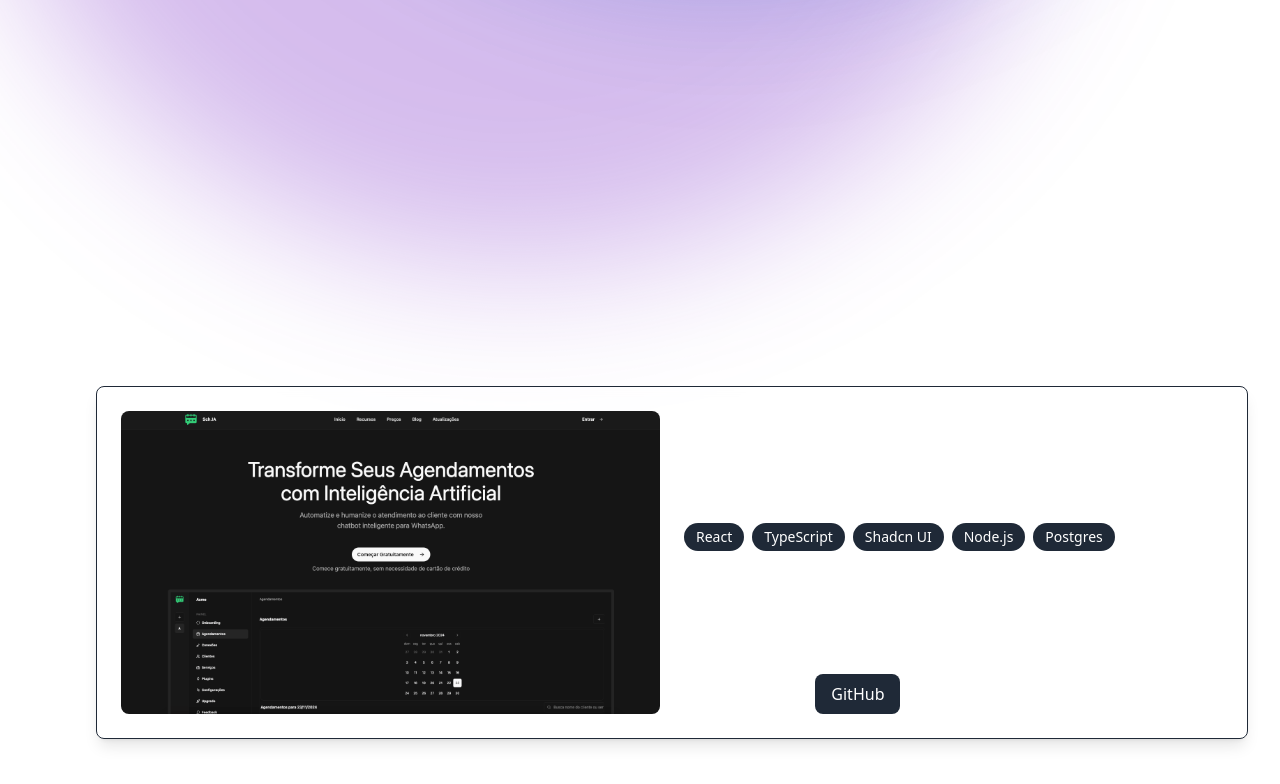
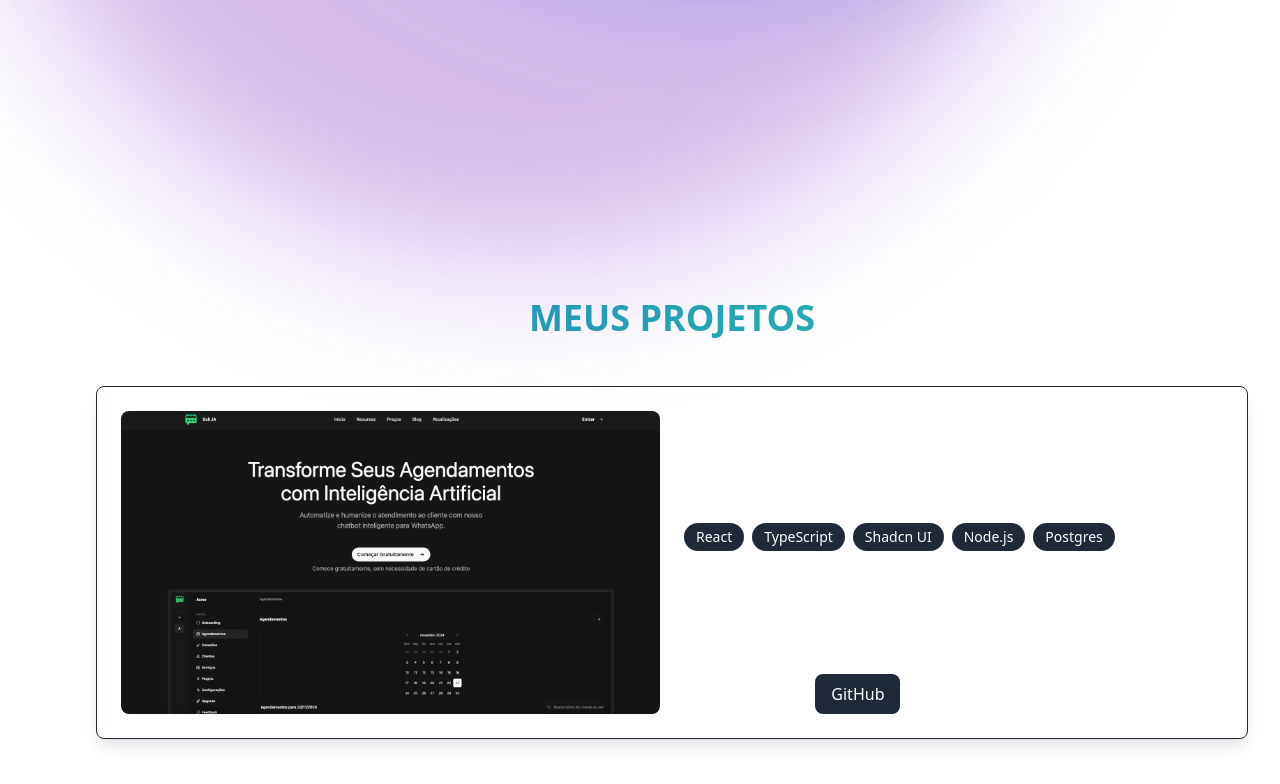
Before and after one commit to guilhermebarbosac-dev/portfolio-guidev, a Next.js app: page / in a window 1280 px wide. Shown: the part 806-1590 px from the top of the page. Built offline with nearby package versions, Linux system fonts and the light colour scheme.

Commit message:
fix title projects

```diff
--- a/app/_components/Projects.tsx
+++ b/app/_components/Projects.tsx
@@ -7,7 +7,13 @@ import { siteConfig } from '@/configs'
 export default function Projects() {
   return (
     <div className="max-w-6xl mx-auto">
-      <h1 className={`text-4xl font-bold text-center mb-12 bg-clip-text text-transparent ${siteConfig.colors.gradient.primary}`}>
+      <motion.div
+        initial={{ opacity: 0, y: 20 }}
+        animate={{ opacity: 1, y: 0 }}
+        transition={{ duration: 0.5 }}
+        className="bg-background/50"
+      >
+        <h1 className={`text-4xl font-bold text-center mb-12 bg-clip-text text-transparent bg-gradient-to-r ${siteConfig.colors.gradient.primary}`}>
           {siteConfig.projects.sectionTitle}
         </h1>
         <div className="grid grid-cols-1 gap-12">
@@ -73,6 +79,7 @@ export default function Projects() {
             </motion.div>
           ))}
         </div>
+      </motion.div>
     </div>
   )
 }
```
Lines whose indentation alone changed are shown as unchanged.
